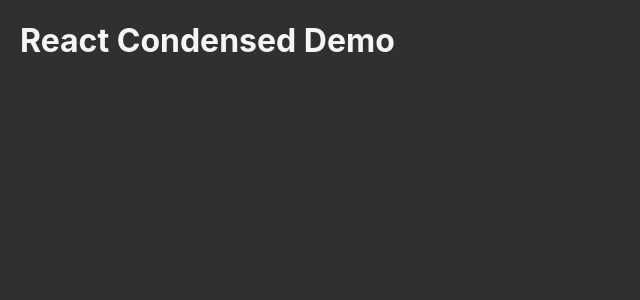
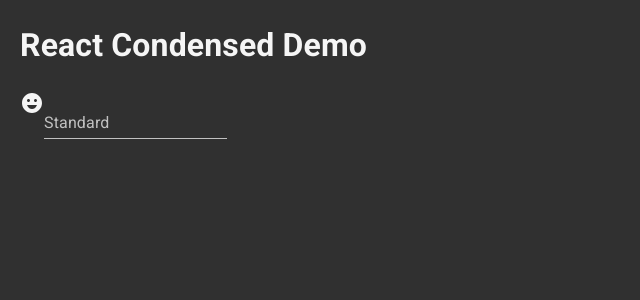
Before and after one commit to jurgen-bayer/react-basics-demo, a React (Create React App) app: page / in a window 1280 px wide. Shown: the top 300 px of the page, without its empty margins (0-640 px from the left). Built offline with nearby package versions, Linux system fonts and the light colour scheme.

Commit message:
Add Material UI

```diff
--- a/package.json
+++ b/package.json
@@ -3,6 +3,11 @@
     "version": "0.1.0",
     "private": true,
     "dependencies": {
+        "@emotion/react": "^11.8.2",
+        "@emotion/styled": "^11.8.1",
+        "@fontsource/roboto": "^4.5.5",
+        "@mui/icons-material": "^5.5.1",
+        "@mui/material": "^5.5.2",
         "@testing-library/jest-dom": "^5.16.3",
         "@testing-library/react": "^12.1.4",
         "@testing-library/user-event": "^13.5.0",
@@ -11,6 +16,7 @@
         "@types/react": "^17.0.43",
         "@types/react-dom": "^17.0.14",
         "env-cmd": "^10.1.0",
+        "install": "^0.13.0",
         "node-sass": "^7.0.1",
         "npm-run-all": "^4.1.5",
         "react": "^17.0.2",
--- a/src/App.tsx
+++ b/src/App.tsx
@@ -1,10 +1,32 @@
 import React from 'react';
 import './styles/styles.scss';
+import '@fontsource/roboto/300.css';
+import '@fontsource/roboto/400.css';
+import '@fontsource/roboto/500.css';
+import '@fontsource/roboto/700.css';
+// Import a Material UI icon
+import EmojiEmotions from '@mui/icons-material/EmojiEmotions';
+import { TextField, Typography } from '@mui/material';
+import { ThemeProvider, createTheme } from '@mui/material/styles';
 
 function App() {
-  return (
-    <h1>React Condensed Demo</h1>
-  );
+    const darkTheme = createTheme({
+        palette: {
+          mode: 'dark'
+        },
+      });
+
+    return (
+        <ThemeProvider theme={darkTheme}>
+            {/* Enable Material UI typography (h1, h2 etc.) */}
+            <Typography>
+                <h1>React Condensed Demo</h1>
+                {/* Display an icon */}
+                <EmojiEmotions></EmojiEmotions>
+                <TextField id="standard-basic" label="Standard" variant="standard" />
+            </Typography>
+        </ThemeProvider>
+    );
 }
 
 export default App;
--- a/src/styles/styles.scss
+++ b/src/styles/styles.scss
@@ -3,9 +3,6 @@ $colour: whitesmoke;
 
 body {
    margin: 20px;
-   font-family: -apple-system, BlinkMacSystemFont, 'Segoe UI', 'Roboto', 'Oxygen',
-      'Ubuntu', 'Cantarell', 'Fira Sans', 'Droid Sans', 'Helvetica Neue',
-      sans-serif;
    -webkit-font-smoothing: antialiased;
    -moz-osx-font-smoothing: grayscale;
    background-color: $background-colour;
```
Also changed, not shown: 1 other file (tests, documents, lock files or other folders).
